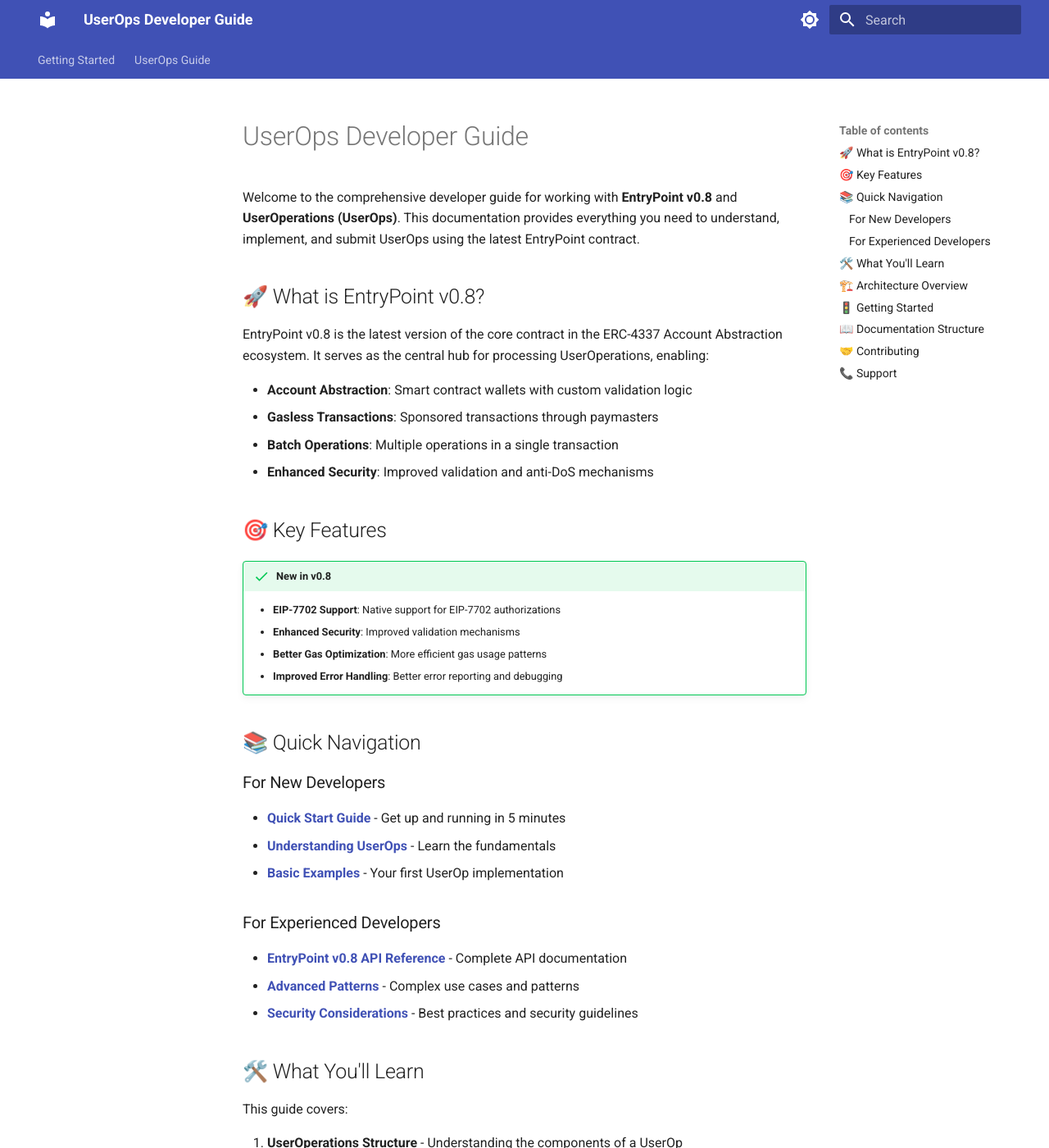
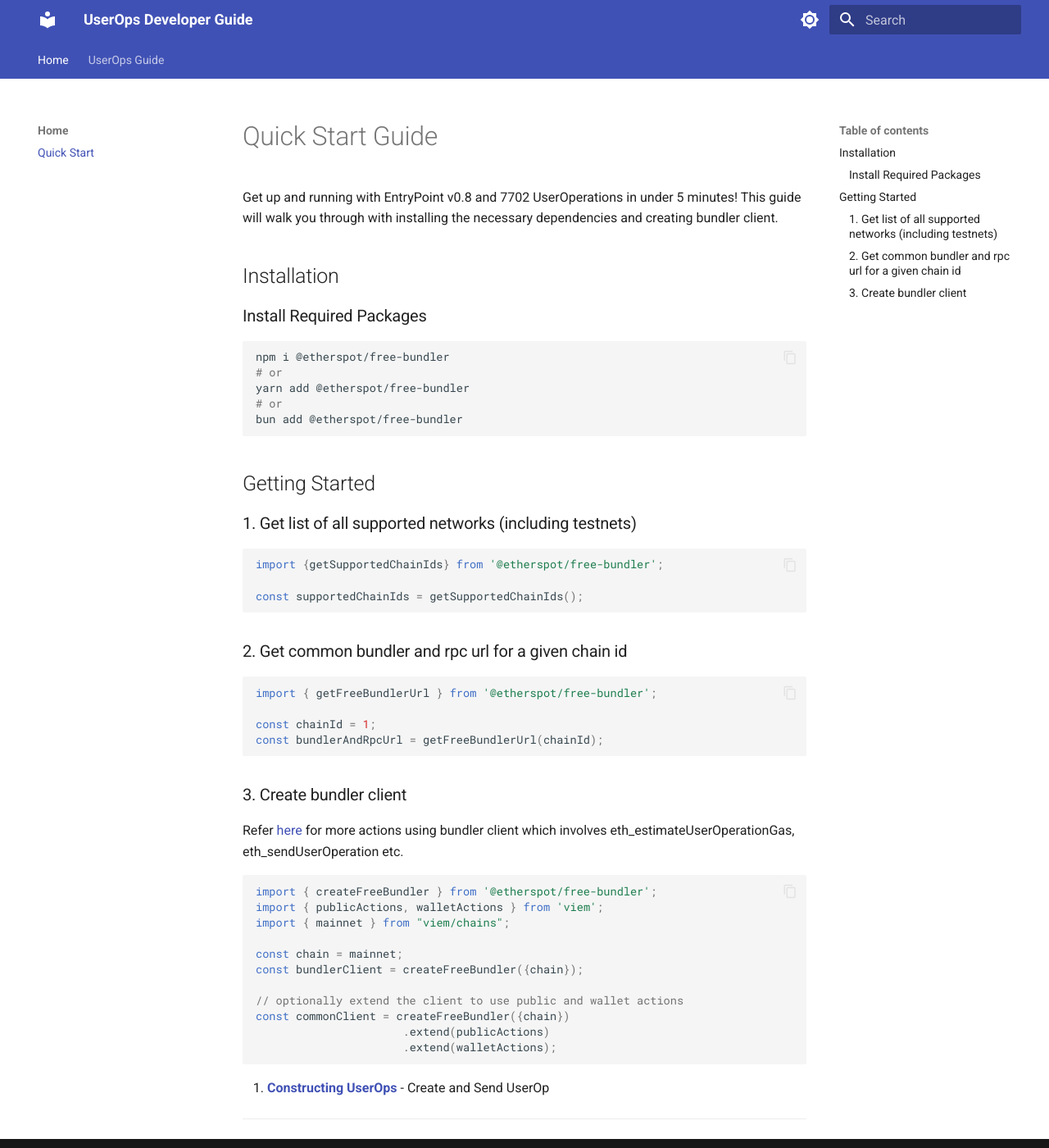
Before and after one commit to etherspot/free-bundler-docs, an MkDocs documentation site: the page built from docs/index.md, in a window 1280 px wide and 1400 px high. Shown: the whole window at 82% size. Built offline with MkDocs 1.6.1 and Material for MkDocs 9.7.7, drawn with Linux system fonts in a browser that asks for light colours; some of the changed text lies outside the part shown.

Commit message:
moving index to old-index, replacing home page with getting started page

````diff
--- a/docs/index.md
+++ b/docs/index.md
@@ -1,90 +1,52 @@
-# UserOps Developer Guide
+# Quick Start Guide
 
-Welcome to the comprehensive developer guide for working with **EntryPoint v0.8** and **UserOperations (UserOps)**. This documentation provides everything you need to understand, implement, and submit UserOps using the latest EntryPoint contract.
+Get up and running with EntryPoint v0.8 and 7702 UserOperations in under 5 minutes! This guide will walk you through with installing the necessary dependencies and creating bundler client.
 
-## 🚀 What is EntryPoint v0.8?
+## Installation
 
-EntryPoint v0.8 is the latest version of the core contract in the ERC-4337 Account Abstraction ecosystem. It serves as the central hub for processing UserOperations, enabling:
+### Install Required Packages
 
-- **Account Abstraction**: Smart contract wallets with custom validation logic
-- **Gasless Transactions**: Sponsored transactions through paymasters
-- **Batch Operations**: Multiple operations in a single transaction
-- **Enhanced Security**: Improved validation and anti-DoS mechanisms
-
-## 🎯 Key Features
-
-!!! success "New in v0.8"
-    - **EIP-7702 Support**: Native support for EIP-7702 authorizations
-    - **Enhanced Security**: Improved validation mechanisms
-    - **Better Gas Optimization**: More efficient gas usage patterns
-    - **Improved Error Handling**: Better error reporting and debugging
-
-## 📚 Quick Navigation
-
-### For New Developers
-- **[Quick Start Guide](getting-started/quick-start.md)** - Get up and running in 5 minutes
-- **[Understanding UserOps](userops/understanding.md)** - Learn the fundamentals
-- **[Basic Examples](examples/basic-userop.md)** - Your first UserOp implementation
-
-### For Experienced Developers
-- **[EntryPoint v0.8 API Reference](entrypoint/api-reference.md)** - Complete API documentation
-- **[Advanced Patterns](examples/advanced-patterns.md)** - Complex use cases and patterns
-- **[Security Considerations](entrypoint/security.md)** - Best practices and security guidelines
-
-## 🛠️ What You'll Learn
-
-This guide covers:
-
-1. **UserOperations Structure** - Understanding the components of a UserOp
-2. **Construction & Validation** - Building and validating UserOps correctly
-3. **Submission Process** - How to submit UserOps to EntryPoint v0.8
-4. **Monitoring & Tracking** - Tracking UserOp status and events
-5. **Error Handling** - Common issues and troubleshooting
-6. **Best Practices** - Security and optimization guidelines
-
-## 🏗️ Architecture Overview
-
-```mermaid
-graph TB
-    A[User] --> B[UserOp Construction]
-    B --> C[Signing]
-    C --> D[Bundler]
-    D --> E[EntryPoint v0.8]
-    E --> F[Account Contract]
-    E --> G[Paymaster]
-    F --> H[Execution]
-    G --> H
-    H --> I[Result]
+```bash
+npm i @etherspot/free-bundler
+# or
+yarn add @etherspot/free-bundler
+# or
+bun add @etherspot/free-bundler
 ```
 
-## 🚦 Getting Started
+## Getting Started
 
-Ready to dive in? Start with our [Quick Start Guide](getting-started/quick-start.md) to create your first UserOp in under 5 minutes.
+### 1. Get list of all supported networks (including testnets)
+```typescript
+import {getSupportedChainIds} from '@etherspot/free-bundler';
 
-!!! tip "Prerequisites"
-    - Basic understanding of Ethereum and smart contracts
-    - Familiarity with JavaScript/TypeScript or your preferred language
-    - Access to an Ethereum node (mainnet, testnet, or local)
+const supportedChainIds = getSupportedChainIds();
+```
 
-## 📖 Documentation Structure
+### 2. Get common bundler and rpc url for a given chain id
+```typescript
+import { getFreeBundlerUrl } from '@etherspot/free-bundler';
 
-- **[Getting Started](getting-started/)** - Installation, configuration, and first steps
-- **[UserOps Guide](userops/)** - Deep dive into UserOperations
-- **[EntryPoint v0.8](entrypoint/)** - Contract reference and API documentation
-- **[Examples & Tutorials](examples/)** - Practical code examples
-- **[Troubleshooting](troubleshooting/)** - Common issues and solutions
+const chainId = 1;
+const bundlerAndRpcUrl = getFreeBundlerUrl(chainId);
+```
 
-## 🤝 Contributing
+### 3. Create bundler client
+Refer [here](https://viem.sh/account-abstraction/actions/bundler/estimateUserOperationGas) for more actions using bundler client which involves eth_estimateUserOperationGas, eth_sendUserOperation etc.
+```typescript
+import { createFreeBundler } from '@etherspot/free-bundler';
+import { publicActions, walletActions } from 'viem';
+import { mainnet } from "viem/chains";
 
-Found an issue or want to contribute? This documentation is open source and community-driven. Check out our [contribution guidelines](contributing.md) to get started.
+const chain = mainnet;
+const bundlerClient = createFreeBundler({chain});
 
-## 📞 Support
+// optionally extend the client to use public and wallet actions
+const commonClient = createFreeBundler({chain})
+                      .extend(publicActions)
+                      .extend(walletActions);
+```
 
-Need help? Check out our:
-- **[FAQ](faq.md)** - Frequently asked questions
-- **[Common Issues](troubleshooting/common-issues.md)** - Solutions to common problems
-- **[Community Discord](https://discord.gg/entrypoint)** - Join our developer community
+1. **[Constructing UserOps](../userops/basic.md)** - Create and Send UserOp
 
 ---
-
-*Last updated: {{ git_revision_date_localized }}*
--- a/mkdocs.yml
+++ b/mkdocs.yml
@@ -29,8 +29,10 @@
         name: Switch to light mode
 
 nav:
-  - Getting Started:
-    - Quick Start: getting-started/quick-start.md
+  - Home:
+    - Quick Start: index.md
+  # - Getting Started:
+  #   - Quick Start: getting-started/quick-start.md
   - UserOps Guide:
     - Send UserOp: userops/basic.md
     - Sponsored UserOp: userops/sponsor.md
````
Also changed, not shown: docs/old-index.md (added, +90 -0 lines).
